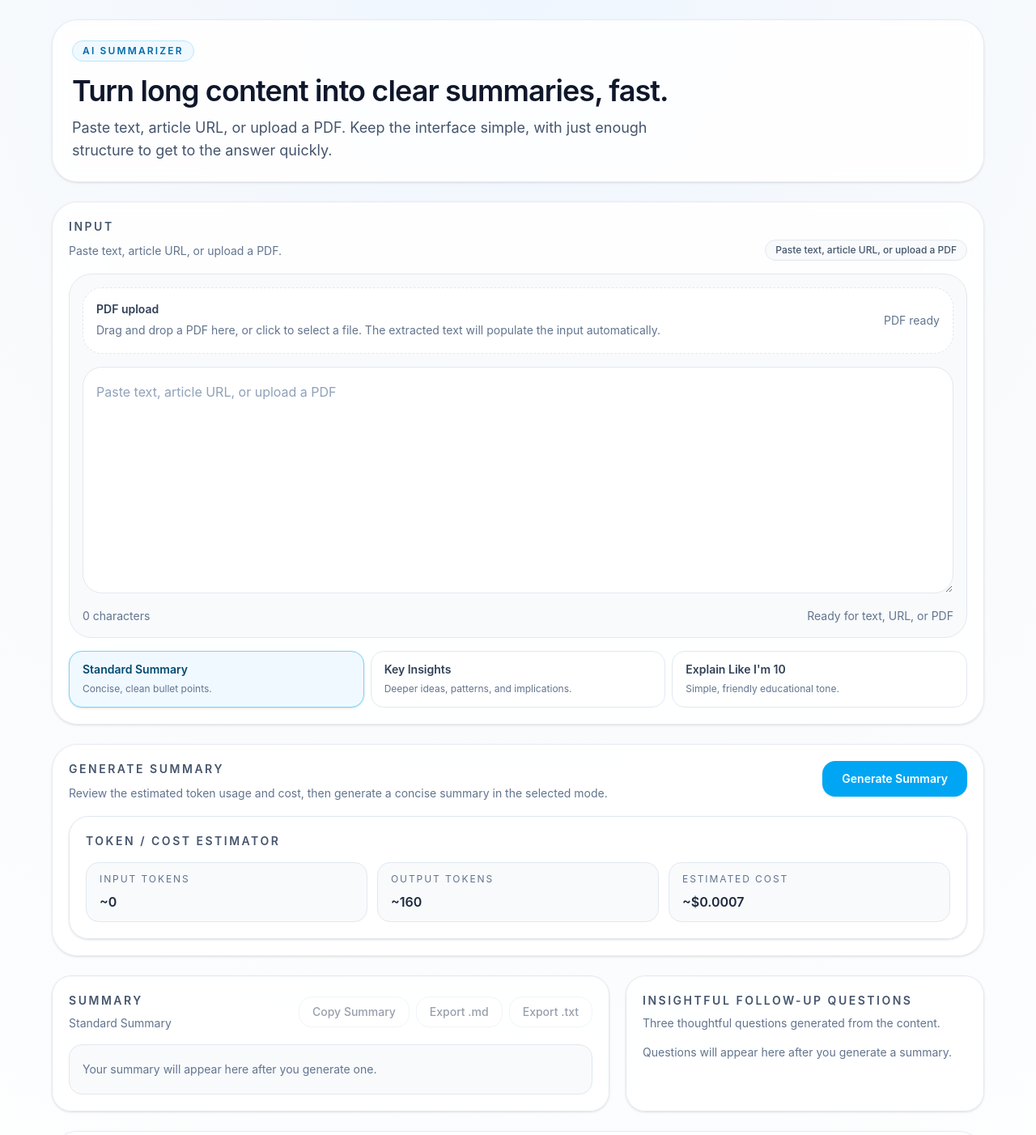
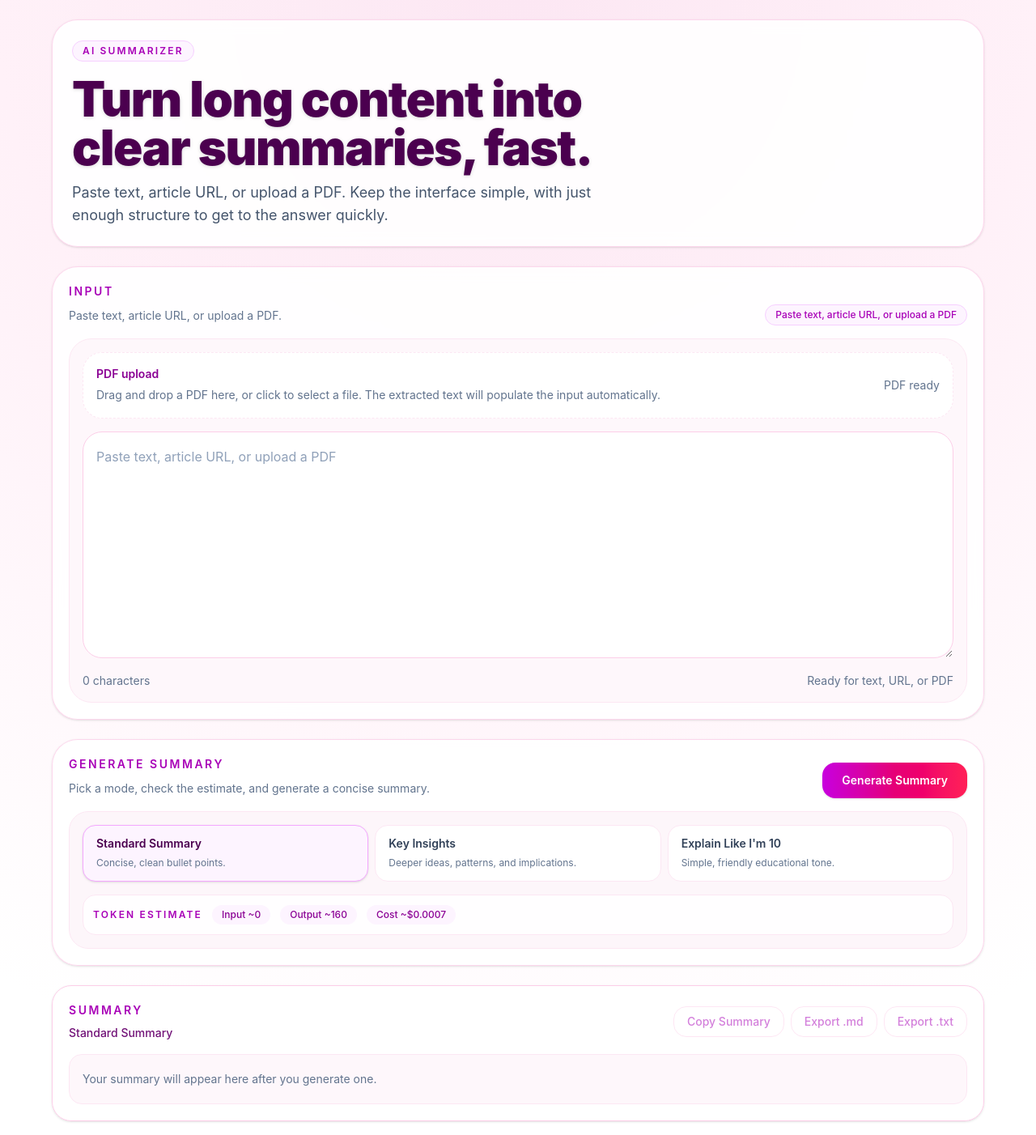
Before and after one commit to reolaccc/ai-summarizer, a React (Vite) app: page / in a window 1280 px wide. Shown: the top 1402 px of the page at 81% size. Built offline with nearby package versions, Linux system fonts and the light colour scheme.

Commit message:
Refine layout with magenta theme

```diff
--- a/src/App.tsx
+++ b/src/App.tsx
@@ -1,8 +1,7 @@
 import { useMemo, useState, type FormEvent } from "react";
-import { EstimatorCard } from "./components/EstimatorCard";
 import { FileDropzone } from "./components/FileDropzone";
-import { QuestionsCard, SummaryCard } from "./components/ResultCards";
-import { SelectedModeChip, SummaryModeSelector } from "./components/SummaryModeSelector";
+import { SummaryCard } from "./components/ResultCards";
+import { SummaryModeSelector } from "./components/SummaryModeSelector";
 import {
   buildMarkdownExport,
   buildPlainTextExport,
@@ -52,9 +51,11 @@ export default function App() {
   const selectedMode = getSummaryMode(summaryMode);
   const usageEstimate = useMemo(() => getUsageEstimate(inputValue, summaryMode), [inputValue, summaryMode]);
   const hasSummary = Boolean(summary);
+  const sourceLabel = summary?.sourceLabel ?? (pdfFileName ? pdfFileName : "Paste text, article URL, or upload a PDF");
 
   async function handlePdfFileSelected(file: File) {
     setError(null);
+
     if (!file.name.toLowerCase().endsWith(".pdf")) {
       setError("Please upload a PDF file.");
       return;
@@ -249,51 +250,46 @@ export default function App() {
     }
   }
 
-  const emptyQuestions = summary?.questions ?? [];
-  const sourceLabel = summary?.sourceLabel ?? (pdfFileName ? pdfFileName : "Paste text, article URL, or upload a PDF");
-
   return (
-    <main className="min-h-screen bg-[radial-gradient(circle_at_top,_#eff6ff_0%,_#f8fafc_38%,_#ffffff_100%)] px-4 py-6 text-slate-900 sm:px-6 lg:px-8">
+    <main className="min-h-screen bg-[radial-gradient(circle_at_top,_#fce7f3_0%,_#fff1f8_34%,_#ffffff_72%)] px-4 py-6 text-slate-900 sm:px-6 lg:px-8">
       <div className="mx-auto flex w-full max-w-6xl flex-col gap-6">
-        <header className="rounded-[2rem] border border-slate-200/80 bg-white/85 p-6 shadow-sm backdrop-blur">
-          <div className="inline-flex rounded-full border border-sky-200 bg-sky-50 px-3 py-1 text-xs font-semibold uppercase tracking-[0.18em] text-sky-700">
+        <header className="rounded-[2rem] border border-pink-200/80 bg-white/90 p-6 shadow-sm backdrop-blur">
+          <div className="inline-flex rounded-full border border-fuchsia-200 bg-fuchsia-50 px-3 py-1 text-xs font-semibold uppercase tracking-[0.18em] text-fuchsia-700">
             AI Summarizer
           </div>
           <div className="mt-4 max-w-3xl">
-            <h1 className="text-3xl font-semibold tracking-tight text-slate-900 sm:text-4xl">
+            <h1 className="text-4xl font-black tracking-tight text-fuchsia-950 drop-shadow-sm sm:text-6xl">
               Turn long content into clear summaries, fast.
             </h1>
-            <p className="mt-3 text-base leading-7 text-slate-600 sm:text-lg">
+            <p className="mt-3 max-w-2xl text-base leading-7 text-slate-600 sm:text-lg">
               Paste text, article URL, or upload a PDF. Keep the interface simple, with just enough structure to get
               to the answer quickly.
             </p>
           </div>
         </header>
 
-        <section className="rounded-[2rem] border border-slate-200/80 bg-white/85 p-5 shadow-sm backdrop-blur">
+        <section className="rounded-[2rem] border border-pink-200/80 bg-white/90 p-5 shadow-sm backdrop-blur">
           <div className="flex flex-col gap-4">
             <div className="flex flex-col gap-2 sm:flex-row sm:items-end sm:justify-between">
               <div>
-                <h2 className="text-sm font-semibold uppercase tracking-[0.18em] text-slate-600">
-                  Input
-                </h2>
+                <h2 className="text-sm font-semibold uppercase tracking-[0.18em] text-fuchsia-700">Input</h2>
                 <p className="mt-2 text-sm leading-6 text-slate-500">
                   Paste text, article URL, or upload a PDF.
                 </p>
               </div>
               <div className="inline-flex flex-wrap gap-2">
-                <span className="inline-flex rounded-full border border-slate-200 bg-slate-50 px-3 py-1 text-xs font-medium text-slate-600">
+                <span className="inline-flex rounded-full border border-fuchsia-200 bg-fuchsia-50 px-3 py-1 text-xs font-medium text-fuchsia-700">
                   {sourceLabel}
                 </span>
                 {pdfFileName ? (
-                  <span className="inline-flex rounded-full border border-sky-200 bg-sky-50 px-3 py-1 text-xs font-medium text-sky-700">
+                  <span className="inline-flex rounded-full border border-rose-200 bg-rose-50 px-3 py-1 text-xs font-medium text-rose-700">
                     PDF: {pdfFileName}
                   </span>
                 ) : null}
               </div>
             </div>
 
-            <div className="rounded-[1.75rem] border border-slate-200 bg-slate-50 p-4">
+            <div className="rounded-[1.75rem] border border-pink-100 bg-pink-50/60 p-4">
               <FileDropzone
                 onPdfFileSelected={handlePdfFileSelected}
                 isProcessing={isPdfProcessing}
@@ -307,7 +303,7 @@ export default function App() {
                   setError(null);
                 }}
                 placeholder="Paste text, article URL, or upload a PDF"
-                className="mt-4 min-h-[280px] w-full resize-y rounded-[1.5rem] border border-slate-200 bg-white px-4 py-4 text-base leading-7 text-slate-900 outline-none transition placeholder:text-slate-400 focus:border-sky-300 focus:ring-4 focus:ring-sky-100"
+                className="mt-4 min-h-[280px] w-full resize-y rounded-[1.5rem] border border-pink-200 bg-white px-4 py-4 text-base leading-7 text-slate-900 outline-none transition placeholder:text-slate-400 focus:border-fuchsia-300 focus:ring-4 focus:ring-fuchsia-100"
               />
 
               <div className="mt-3 flex flex-wrap items-center justify-between gap-3 text-sm text-slate-500">
@@ -315,46 +311,61 @@ export default function App() {
                 <span>{isPdfProcessing ? "Processing PDF..." : "Ready for text, URL, or PDF"}</span>
               </div>
             </div>
-
-            <SummaryModeSelector value={summaryMode} onChange={setSummaryMode} />
           </div>
         </section>
 
-        <section className="rounded-[2rem] border border-slate-200/80 bg-white/85 p-5 shadow-sm backdrop-blur">
-          <div className="flex flex-col gap-4 lg:flex-row lg:items-start lg:justify-between">
+        <section className="rounded-[2rem] border border-pink-200/80 bg-white/90 p-5 shadow-sm backdrop-blur">
+          <div className="flex flex-col gap-4">
+            <div className="flex flex-col gap-2 sm:flex-row sm:items-end sm:justify-between">
               <div>
-              <h2 className="text-sm font-semibold uppercase tracking-[0.18em] text-slate-600">Generate Summary</h2>
+                <h2 className="text-sm font-semibold uppercase tracking-[0.18em] text-fuchsia-700">
+                  Generate Summary
+                </h2>
                 <p className="mt-2 max-w-2xl text-sm leading-6 text-slate-500">
-                Review the estimated token usage and cost, then generate a concise summary in the selected mode.
+                  Pick a mode, check the estimate, and generate a concise summary.
                 </p>
               </div>
-
               <button
                 type="button"
                 onClick={handleGenerateSummary}
                 disabled={isGenerating || isPdfProcessing}
-              className="inline-flex items-center justify-center rounded-2xl bg-sky-500 px-6 py-3 text-sm font-semibold text-white shadow-sm transition hover:bg-sky-600 disabled:cursor-not-allowed disabled:bg-slate-300"
+                className="inline-flex items-center justify-center rounded-2xl bg-gradient-to-r from-fuchsia-600 via-pink-600 to-rose-500 px-6 py-3 text-sm font-semibold text-white shadow-sm transition hover:from-fuchsia-500 hover:via-pink-500 hover:to-rose-400 disabled:cursor-not-allowed disabled:bg-slate-300"
               >
                 {isGenerating ? "Generating..." : "Generate Summary"}
               </button>
             </div>
 
-          <div className="mt-4">
-            <EstimatorCard
-              inputTokens={usageEstimate.inputTokens}
-              outputTokens={usageEstimate.outputTokens}
-              estimatedCost={usageEstimate.estimatedCost}
-            />
+            <div className="rounded-[1.5rem] border border-pink-100 bg-pink-50/70 p-4">
+              <div className="flex flex-col gap-4">
+                <SummaryModeSelector value={summaryMode} onChange={setSummaryMode} />
+                <div className="rounded-2xl border border-pink-100 bg-white/90 p-3">
+                  <div className="flex flex-wrap items-center gap-3">
+                    <span className="text-xs font-semibold uppercase tracking-[0.18em] text-fuchsia-700">
+                      Token estimate
+                    </span>
+                    <span className="rounded-full bg-fuchsia-50 px-3 py-1 text-xs font-medium text-fuchsia-800">
+                      Input ~{usageEstimate.inputTokens.toLocaleString()}
+                    </span>
+                    <span className="rounded-full bg-fuchsia-50 px-3 py-1 text-xs font-medium text-fuchsia-800">
+                      Output ~{usageEstimate.outputTokens.toLocaleString()}
+                    </span>
+                    <span className="rounded-full bg-fuchsia-50 px-3 py-1 text-xs font-medium text-fuchsia-800">
+                      Cost ~${usageEstimate.estimatedCost.toFixed(4)}
+                    </span>
+                  </div>
+                </div>
+              </div>
             </div>
 
             {error ? (
-            <p className="mt-4 rounded-2xl border border-rose-200 bg-rose-50 px-4 py-3 text-sm leading-6 text-rose-700">
+              <p className="rounded-2xl border border-rose-200 bg-rose-50 px-4 py-3 text-sm leading-6 text-rose-700">
                 {error}
               </p>
             ) : null}
+          </div>
         </section>
 
-        <section className="grid gap-5 lg:grid-cols-[1.4fr_0.9fr]">
+        <section>
           <SummaryCard
             modeLabel={summary?.modeLabel ?? selectedMode.label}
             sourceLabel={summary?.sourceLabel ?? null}
@@ -367,19 +378,16 @@ export default function App() {
             onExportText={handleExportText}
             canCopy={hasSummary}
           />
-
-          <QuestionsCard questions={emptyQuestions} />
         </section>
 
-        <section className="rounded-[2rem] border border-slate-200/80 bg-white/85 p-5 shadow-sm backdrop-blur">
+        <section className="rounded-[2rem] border border-pink-200/80 bg-white/90 p-5 shadow-sm backdrop-blur">
           <div className="flex flex-col gap-2 sm:flex-row sm:items-end sm:justify-between">
             <div>
-              <h2 className="text-sm font-semibold uppercase tracking-[0.18em] text-slate-600">Ask a follow-up</h2>
+              <h2 className="text-sm font-semibold uppercase tracking-[0.18em] text-fuchsia-700">Ask a follow-up</h2>
               <p className="mt-2 text-sm leading-6 text-slate-500">
                 Keep the conversation going with questions about the generated summary.
               </p>
             </div>
-            <SelectedModeChip value={summaryMode} />
           </div>
 
           <form className="mt-4 flex flex-col gap-3" onSubmit={handleSendChat}>
@@ -387,16 +395,18 @@ export default function App() {
               value={chatInput}
               onChange={(event) => setChatInput(event.target.value)}
               placeholder="Ask a question about the summary..."
-              className="min-h-[120px] w-full resize-y rounded-[1.5rem] border border-slate-200 bg-slate-50 px-4 py-4 text-sm leading-6 text-slate-900 outline-none transition placeholder:text-slate-400 focus:border-sky-300 focus:ring-4 focus:ring-sky-100"
+              className="min-h-[120px] w-full resize-y rounded-[1.5rem] border border-pink-200 bg-pink-50/60 px-4 py-4 text-sm leading-6 text-slate-900 outline-none transition placeholder:text-slate-400 focus:border-fuchsia-300 focus:ring-4 focus:ring-fuchsia-100"
             />
             <div className="flex flex-wrap items-center justify-between gap-3">
               <span className="text-xs text-slate-500">
-                {chatMessages.length > 0 ? `${chatMessages.length} message${chatMessages.length === 1 ? "" : "s"} in this thread` : "Start a new thread after generating a summary."}
+                {chatMessages.length > 0
+                  ? `${chatMessages.length} message${chatMessages.length === 1 ? "" : "s"} in this thread`
+                  : "Start a new thread after generating a summary."}
               </span>
               <button
                 type="submit"
                 disabled={isSendingChat || !hasSummary}
-                className="inline-flex items-center justify-center rounded-2xl border border-sky-200 bg-sky-50 px-5 py-3 text-sm font-semibold text-sky-800 transition hover:border-sky-300 hover:bg-sky-100 disabled:cursor-not-allowed disabled:border-slate-200 disabled:bg-slate-100 disabled:text-slate-400"
+                className="inline-flex items-center justify-center rounded-2xl border border-fuchsia-200 bg-fuchsia-50 px-5 py-3 text-sm font-semibold text-fuchsia-800 transition hover:border-fuchsia-300 hover:bg-fuchsia-100 disabled:cursor-not-allowed disabled:border-slate-200 disabled:bg-slate-100 disabled:text-slate-400"
               >
                 {isSendingChat ? "Thinking..." : "Send Question"}
               </button>
@@ -410,7 +420,7 @@ export default function App() {
                   key={`${message.role}-${index}`}
                   className={`rounded-2xl border px-4 py-3 text-sm leading-7 ${
                     message.role === "user"
-                      ? "border-sky-200 bg-sky-50 text-sky-900"
+                      ? "border-fuchsia-200 bg-fuchsia-50 text-fuchsia-950"
                       : "border-slate-200 bg-white text-slate-700"
                   }`}
                 >
@@ -421,7 +431,7 @@ export default function App() {
                 </div>
               ))
             ) : (
-              <p className="rounded-2xl border border-dashed border-slate-200 bg-slate-50 px-4 py-3 text-sm leading-6 text-slate-500">
+              <p className="rounded-2xl border border-dashed border-pink-200 bg-pink-50/40 px-4 py-3 text-sm leading-6 text-slate-500">
                 No follow-up question yet. Generate a summary first, then ask anything specific.
               </p>
             )}
--- a/src/components/FileDropzone.tsx
+++ b/src/components/FileDropzone.tsx
@@ -15,7 +15,7 @@ export function FileDropzone({ onPdfFileSelected, isProcessing, fileName }: Prop
       role="button"
       tabIndex={0}
       className={`rounded-3xl border border-dashed p-4 transition focus:outline-none ${
-        isDragActive ? "border-sky-400 bg-sky-50" : "border-slate-200 bg-white"
+        isDragActive ? "border-fuchsia-400 bg-fuchsia-50" : "border-pink-100 bg-white"
       }`}
       onClick={() => inputRef.current?.click()}
       onKeyDown={(event) => {
@@ -54,11 +54,11 @@ export function FileDropzone({ onPdfFileSelected, isProcessing, fileName }: Prop
 
       <div className="flex flex-col gap-3 sm:flex-row sm:items-center sm:justify-between">
         <div>
-          <p className="text-sm font-semibold text-slate-700">PDF upload</p>
+          <p className="text-sm font-semibold text-fuchsia-800">PDF upload</p>
           <p className="mt-1 text-sm leading-6 text-slate-500">
             Drag and drop a PDF here, or click to select a file. The extracted text will populate the input automatically.
           </p>
-          {fileName ? <p className="mt-2 text-xs text-sky-700">Loaded: {fileName}</p> : null}
+          {fileName ? <p className="mt-2 text-xs text-fuchsia-700">Loaded: {fileName}</p> : null}
         </div>
         <div className="text-sm text-slate-500">
           {isProcessing ? "Processing PDF..." : "PDF ready"}
--- a/src/components/ResultCards.tsx
+++ b/src/components/ResultCards.tsx
@@ -9,10 +9,6 @@ type SummaryProps = {
   onExportMarkdown: () => void;
   onExportText: () => void;
   canCopy: boolean;
-};
-
-type QuestionsProps = {
-  questions: string[];
 };
 
 export function SummaryCard({
@@ -35,19 +31,19 @@ export function SummaryCard({
         : Boolean(summaryText.trim());
 
   return (
-    <section className="rounded-3xl border border-slate-200 bg-white/80 p-5 shadow-sm backdrop-blur">
+    <section className="rounded-3xl border border-pink-200 bg-white/90 p-5 shadow-sm backdrop-blur">
       <div className="flex flex-col gap-3 sm:flex-row sm:items-center sm:justify-between">
         <div>
-          <h2 className="text-sm font-semibold uppercase tracking-[0.18em] text-slate-600">Summary</h2>
-          <p className="mt-2 text-sm text-slate-500">{modeLabel}</p>
-          {sourceLabel ? <p className="mt-1 text-xs text-slate-400">Source: {sourceLabel}</p> : null}
+          <h2 className="text-sm font-semibold uppercase tracking-[0.18em] text-fuchsia-700">Summary</h2>
+          <p className="mt-2 text-sm font-medium text-fuchsia-900">{modeLabel}</p>
+          {sourceLabel ? <p className="mt-1 text-xs text-slate-500">Source: {sourceLabel}</p> : null}
         </div>
         <div className="flex flex-wrap gap-2">
           <button
             type="button"
             onClick={onCopy}
             disabled={!canCopy}
-            className="rounded-2xl border border-slate-200 bg-white px-4 py-2 text-sm font-medium text-slate-700 transition hover:border-slate-300 hover:bg-slate-50 disabled:cursor-not-allowed disabled:opacity-50"
+            className="rounded-2xl border border-pink-200 bg-white px-4 py-2 text-sm font-medium text-fuchsia-700 transition hover:border-fuchsia-300 hover:bg-fuchsia-50 disabled:cursor-not-allowed disabled:opacity-50"
           >
             Copy Summary
           </button>
@@ -55,7 +51,7 @@ export function SummaryCard({
             type="button"
             onClick={onExportMarkdown}
             disabled={!canCopy}
-            className="rounded-2xl border border-slate-200 bg-white px-4 py-2 text-sm font-medium text-slate-700 transition hover:border-slate-300 hover:bg-slate-50 disabled:cursor-not-allowed disabled:opacity-50"
+            className="rounded-2xl border border-pink-200 bg-white px-4 py-2 text-sm font-medium text-fuchsia-700 transition hover:border-fuchsia-300 hover:bg-fuchsia-50 disabled:cursor-not-allowed disabled:opacity-50"
           >
             Export .md
           </button>
@@ -63,14 +59,14 @@ export function SummaryCard({
             type="button"
             onClick={onExportText}
             disabled={!canCopy}
-            className="rounded-2xl border border-slate-200 bg-white px-4 py-2 text-sm font-medium text-slate-700 transition hover:border-slate-300 hover:bg-slate-50 disabled:cursor-not-allowed disabled:opacity-50"
+            className="rounded-2xl border border-pink-200 bg-white px-4 py-2 text-sm font-medium text-fuchsia-700 transition hover:border-fuchsia-300 hover:bg-fuchsia-50 disabled:cursor-not-allowed disabled:opacity-50"
           >
             Export .txt
           </button>
         </div>
       </div>
 
-      <div className="mt-4 rounded-2xl border border-slate-200 bg-slate-50 p-4">
+      <div className="mt-4 rounded-2xl border border-pink-100 bg-pink-50/60 p-4">
         {hasSummaryContent && summaryType === "bullets" ? (
           <ul className="list-disc space-y-3 pl-5 text-sm leading-7 text-slate-700 md:text-base">
             {summaryBullets.map((bullet, index) => (
@@ -80,10 +76,10 @@ export function SummaryCard({
         ) : hasSummaryContent && summaryType === "insights" ? (
           <div className="space-y-3">
             {insightPairs.map((pair, index) => (
-              <div key={`${pair.insight}-${index}`} className="rounded-2xl border border-slate-200 bg-white p-4">
-                <p className="text-sm font-semibold text-slate-800">Insight</p>
+              <div key={`${pair.insight}-${index}`} className="rounded-2xl border border-pink-100 bg-white p-4">
+                <p className="text-sm font-semibold text-fuchsia-800">Insight</p>
                 <p className="mt-2 text-sm leading-7 text-slate-700">{pair.insight}</p>
-                <p className="mt-4 text-sm font-semibold text-slate-800">Question</p>
+                <p className="mt-4 text-sm font-semibold text-fuchsia-800">Question</p>
                 <p className="mt-2 text-sm leading-7 text-slate-600">{pair.question}</p>
               </div>
             ))}
@@ -101,31 +97,3 @@ export function SummaryCard({
     </section>
   );
 }
-
-export function QuestionsCard({ questions }: QuestionsProps) {
-  return (
-    <section className="rounded-3xl border border-slate-200 bg-white/80 p-5 shadow-sm backdrop-blur">
-      <h2 className="text-sm font-semibold uppercase tracking-[0.18em] text-slate-600">
-        Insightful Follow-up Questions
-      </h2>
-      <p className="mt-2 text-sm text-slate-500">
-        Three thoughtful questions generated from the content.
-      </p>
-
-      <div className="mt-4 space-y-3">
-        {questions.length > 0 ? (
-          questions.map((question, index) => (
-            <div
-              key={`${question}-${index}`}
-              className="rounded-2xl border border-slate-200 bg-slate-50 p-4 text-sm leading-6 text-slate-700"
-            >
-              {question}
-            </div>
-          ))
-        ) : (
-          <p className="text-sm text-slate-500">Questions will appear here after you generate a summary.</p>
-        )}
-      </div>
-    </section>
-  );
-}
--- a/src/components/SummaryModeSelector.tsx
+++ b/src/components/SummaryModeSelector.tsx
@@ -18,8 +18,8 @@ export function SummaryModeSelector({ value, onChange }: Props) {
             onClick={() => onChange(mode.id)}
             className={`rounded-2xl border px-4 py-3 text-left transition ${
               active
-                ? "border-sky-300 bg-sky-50 text-sky-900 shadow-sm"
-                : "border-slate-200 bg-white text-slate-700 hover:border-sky-200 hover:bg-sky-50"
+                ? "border-fuchsia-300 bg-fuchsia-50 text-fuchsia-950 shadow-sm"
+                : "border-pink-100 bg-white text-slate-700 hover:border-fuchsia-200 hover:bg-fuchsia-50/70"
             }`}
           >
             <div className="text-sm font-semibold">{mode.label}</div>
@@ -35,7 +35,7 @@ export function SelectedModeChip({ value }: { value: SummaryModeId }) {
   const mode = getSummaryMode(value);
 
   return (
-    <span className="inline-flex rounded-full border border-sky-200 bg-sky-50 px-3 py-1 text-xs font-medium text-sky-800">
+    <span className="inline-flex rounded-full border border-fuchsia-200 bg-fuchsia-50 px-3 py-1 text-xs font-medium text-fuchsia-800">
       {mode.label}
     </span>
   );
--- a/src/index.css
+++ b/src/index.css
@@ -14,7 +14,7 @@
 
 body {
   margin: 0;
-  background: #f8fafc;
+  background: #fff1f8;
   color: #0f172a;
 }
 
```
Also changed, not shown: 1 other file (tests, documents, lock files or other folders). Lines whose indentation alone changed are shown as unchanged.
